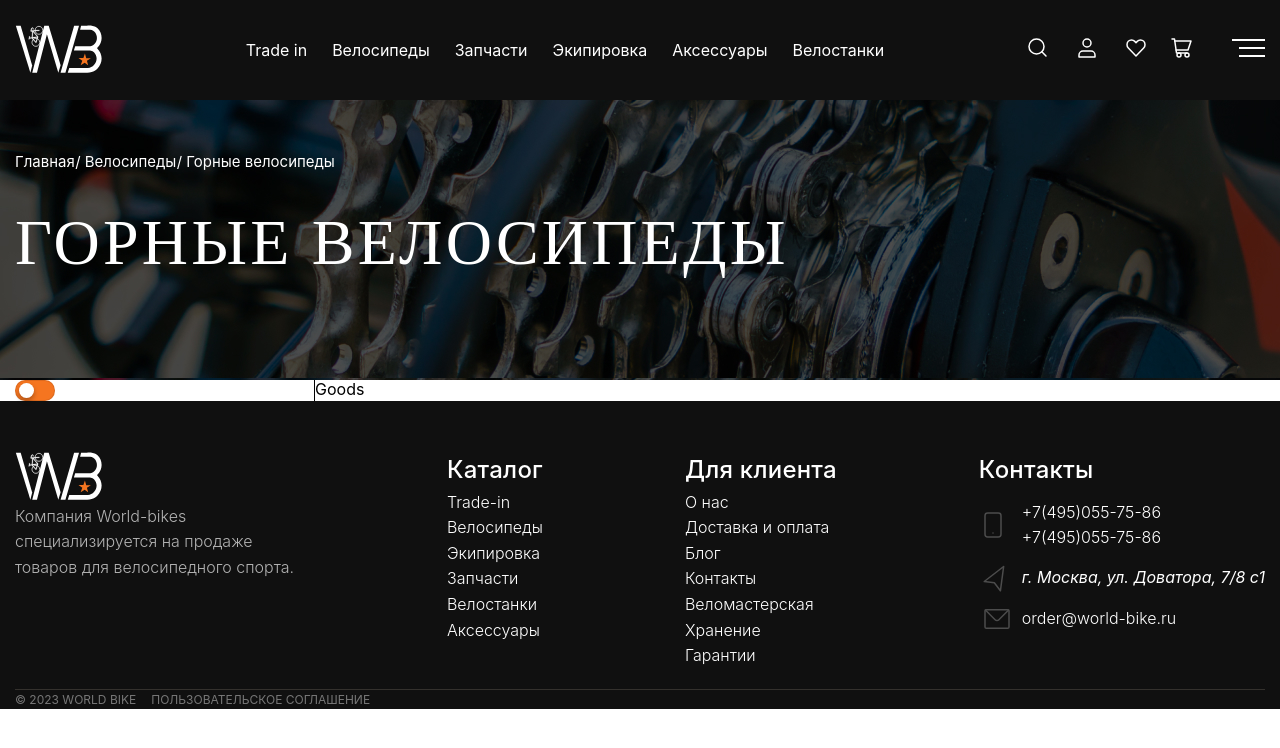
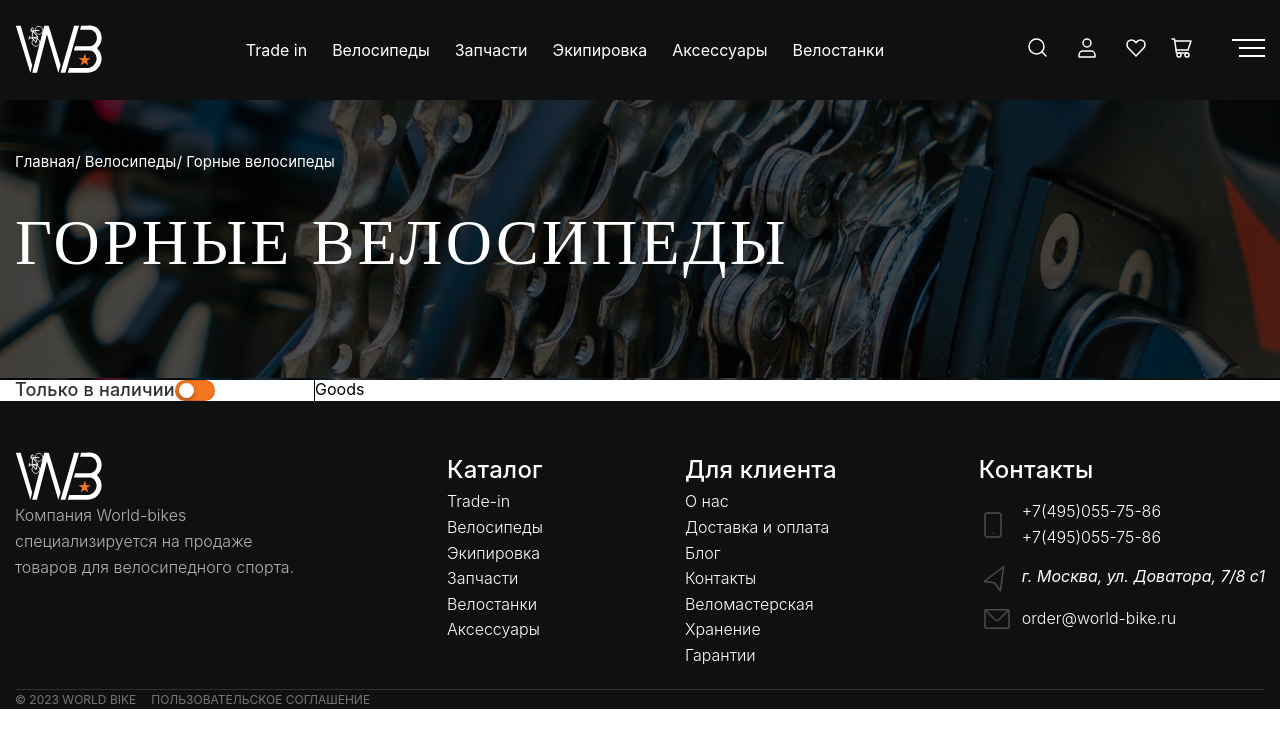
Before and after one commit to Islam-Parchiev/electroVelo, a React app in the folder client/: page /catalog in a window 1280 px wide. Shown: the top 748 px of the page. Built offline with nearby package versions, Linux system fonts and the light colour scheme; a web font is replaced by a local one.

Commit message:
fix switchCheckbox

```diff
--- a/client/src/components/Filters/Filters.tsx
+++ b/client/src/components/Filters/Filters.tsx
@@ -7,10 +7,11 @@ import styles from './Filters.module.scss'
 interface FiltersProps {}
 
 const Filters:React.FC<FiltersProps> = (props) => {
+	const [checked,setChecked]= React.useState<boolean>(false);
 	const {} = props;
 	return (
 		<div className={styles.Filters}>
-			<SwitchCheckbox/>
+			<SwitchCheckbox value={checked} text="Только в наличии" handleClick={setChecked}/>
 		</div>
 	)
 }
--- a/client/src/components/SwitchCheckbox/SwitchCheckbox.module.scss
+++ b/client/src/components/SwitchCheckbox/SwitchCheckbox.module.scss
@@ -1,14 +1,27 @@
-.checkboxIos {
+.switchCheckbox {
 	position: relative;
-	display: inline-block;
+	display: flex;
+	align-items: center;
+	justify-content: space-between;
 	vertical-align: middle;
 	height: 21px;
+	max-width: 200px;
 	font-size: 14px;
 	line-height: 28px;
 	cursor: pointer;
 	user-select: none;
+	&__text {
+/* desk mob med 18 */
+font-family: Inter;
+font-weight: 500;
+font-style: normal;
+font-size: 18px;
+line-height: 160%; /* 28.8px */
+letter-spacing: 0.18px;
+		color: var(--dark, #34312D);
+	}
 }
-.checkboxIos .checkboxIosSwitch {
+.switchCheckbox .switchCheckbox__switch {
 	position: relative;
 	display: inline-block;
 	vertical-align: top;
@@ -20,7 +33,7 @@
 	background: var(--orange, #F57520);
 	transition: .2s;
 }
-.checkboxIos .checkboxIosSwitch:before {
+.switchCheckbox .switchCheckbox__switch:before {
 	content: '';
 	position: absolute;
 	left: 1px;
@@ -34,7 +47,7 @@
 	transform: translateX(2px);
 	transition: .15s;
 }
-.checkboxIos input[type=checkbox] {
+.switchCheckbox input[type=checkbox] {
 	position: absolute;
 	z-index: -1;
 	display: block;
@@ -42,12 +55,12 @@
 	height: 0;
 	opacity: 0;
 }
-.checkboxIos input[type=checkbox]:not(:disabled):active + .checkboxIosSwitch:before {
+.switchCheckbox input[type=checkbox]:not(:disabled):active + .switchCheckbox__switch:before {
 	box-shadow: inset 0 0 2px rgba(0, 0, 0, .3);
 }
-.checkboxIos input[type=checkbox]:checked + .checkboxIosSwitch {
+.switchCheckbox input[type=checkbox]:checked + .switchCheckbox__switch {
 	background: var(--orange, #F57520);
 }
-.checkboxIos input[type=checkbox]:checked + .checkboxIosSwitch:before {
+.switchCheckbox input[type=checkbox]:checked + .switchCheckbox__switch:before {
 	transform:translateX(19px);
 }
--- a/client/src/components/SwitchCheckbox/SwitchCheckbox.tsx
+++ b/client/src/components/SwitchCheckbox/SwitchCheckbox.tsx
@@ -2,16 +2,27 @@ import React from 'react'
 
 import styles from './SwitchCheckbox.module.scss'
 
-interface SwitchCheckboxProps {}
+interface SwitchCheckboxProps {
+	text:string;
+	value:boolean;
+	handleClick:(value:boolean)=>void;
+
+}
 
 const SwitchCheckbox:React.FC<SwitchCheckboxProps> = (props) => {
-	const {} = props;
-	const [checked,setChecked] =React.useState<boolean>(false);
-	console.log(checked);
+	const {
+		text,
+		value,
+		handleClick,
+	} = props;
+console.log(value);
 	return (
-		<label className={styles.checkboxIos}>
-			<input type="checkbox" checked={checked} onClick={()=> setChecked(!checked)}/>
-			<span className={styles.checkboxIosSwitch}></span>
+		<label className={styles.switchCheckbox}>
+			<span className={styles.switchCheckbox__text}>
+				{text}
+			</span>
+			<input type="checkbox" checked={value} onClick={()=> handleClick(!value)}/>
+			<span className={styles.switchCheckbox__switch}></span>
 		</label>
 	)
 }
```
